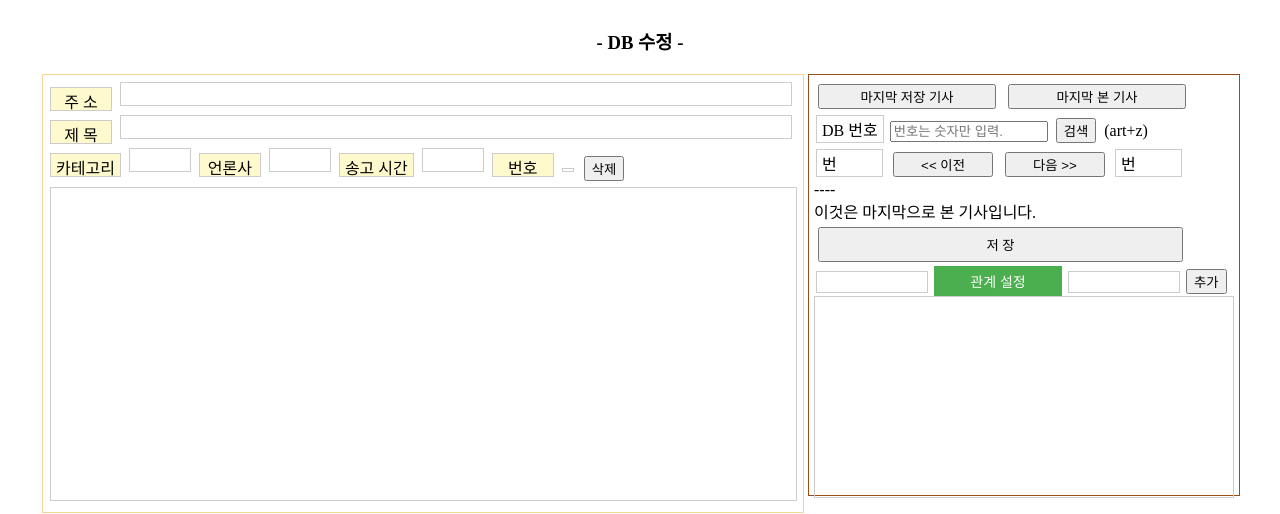
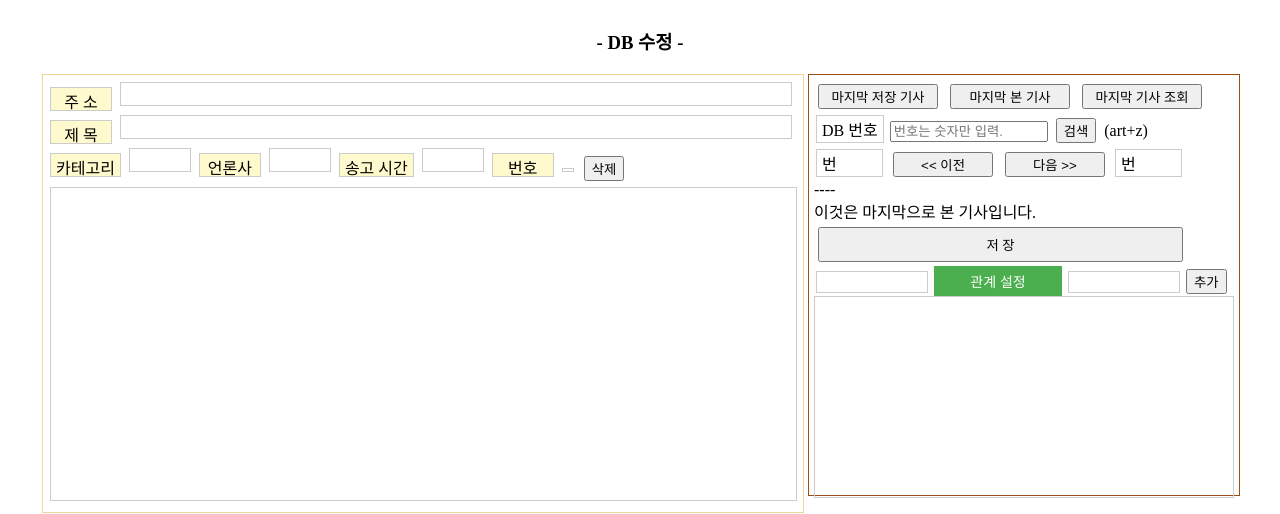
Before and after one commit to tigerak/byte_web, a Flask app: page /load_content/mod_db in a window 1280 px wide. Shown: the top 514 px of the page. Run offline with Flask 3, Linux system fonts and the light colour scheme; data that the repository does not hold is empty.

Commit message:
db 수정 화면 개발

```diff
--- a/main/routes.py
+++ b/main/routes.py
@@ -4,7 +4,7 @@ from main import main_bp, socketio
 from models import Article
 from utils import GPT, Vertex, Scraping, importent_sentence
 from utils.mining.crawl import url_scrap
-from utils.mod_db.mod_db_util import requests_get, requests_put, requests_del
+from utils.mod_db.mod_db_util import requests_get, requests_put, requests_del, get_last_id
 
 import json
 import re
@@ -219,6 +219,10 @@ def mod_db():
             num = request.form['lastViewNumber']
             res = '이것은 마지막으로 본 기사입니다.'
 
+        elif render['sub_button'] == '마지막 기사 조회':
+            num = get_last_id()
+            res = '이것은 DB의 마지막 기사입니다.'
+
         elif render['sub_button'] == '검색':
             try:
                 num = str(int(render['api_id']))
--- a/static/css/mod_db.css
+++ b/static/css/mod_db.css
@@ -170,7 +170,7 @@
 /* box2 */
 #memo_but {
     height: 20;
-    width: 178px;
+    width: 120px;
 }
 #title_text {
     width: 150px;
--- a/static/scripts/mod_db.js
+++ b/static/scripts/mod_db.js
@@ -311,6 +311,8 @@ $(document).ready(function () {
             processData: false,
             contentType: false,
             success: function (data) {
+                var lastViewNumber =$(data).find("#currentNewsNumber").text();
+                localStorage.setItem('lastViewNumber', lastViewNumber);
                 $('#content').html(data);
                 hideLoading()
             },
--- a/templates/mod_db.html
+++ b/templates/mod_db.html
@@ -46,6 +46,7 @@
         <div class="box2">
             <input type="submit" class="sub_button" id="memo_but" value="마지막 저장 기사">
             <input type="submit" class="sub_button" id="memo_but" value="마지막 본 기사">
+            <input type="submit" class="sub_button" id="memo_but" value="마지막 기사 조회">
             <br/>
             <div contenteditable="false" class="content-div" id="targetDBid">DB 번호</div>
             <input type="text" id="title_text" name="api_id", size="10", placeholder="번호는 숫자만 입력." value="{{id}}">
--- a/utils/mod_db/mod_db_util.py
+++ b/utils/mod_db/mod_db_util.py
@@ -150,3 +150,11 @@ def requests_post(add_data_dict):
         res = '무엇인가 잘못되었음.'
 
     return res
+
+def get_last_id():
+    try:
+        response = requests.get(f"{api_url}/last-id")
+        res = response.json()['result']
+    except:
+        res = 'error'
+    return res
```
